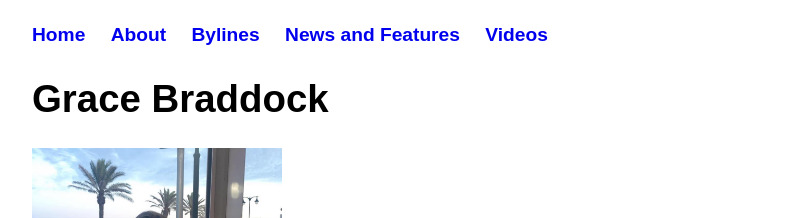
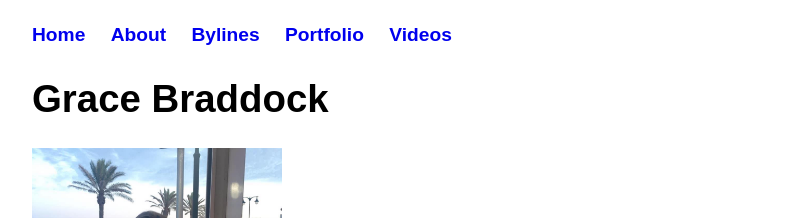
Before and after one commit to gracebraddock/gracebraddock.github.io, a Jekyll site: the page built from index.html, in a window 1280 px wide and 900 px high. Shown: the top 218 px of the window, without its empty margins (224-1012 px from the left). Built offline with Jekyll 4.4.1, drawn with Linux system fonts in a browser that asks for light colours.

Commit message:
Update default.html

```diff
--- a/_layouts/default.html
+++ b/_layouts/default.html
@@ -16,7 +16,7 @@
 	        		<li><a href="/">Home</a></li>
 				<li><a href="/about">About</a></li>
 				<li><a href="/published-work">Bylines</a></li>
-				<li><a href="/posts">News and Features</a></li>
+				<li><a href="/posts">Portfolio </a></li>
 				<li><a href="/social-video">Videos</a></li>
 
 	    		</ul>
```
